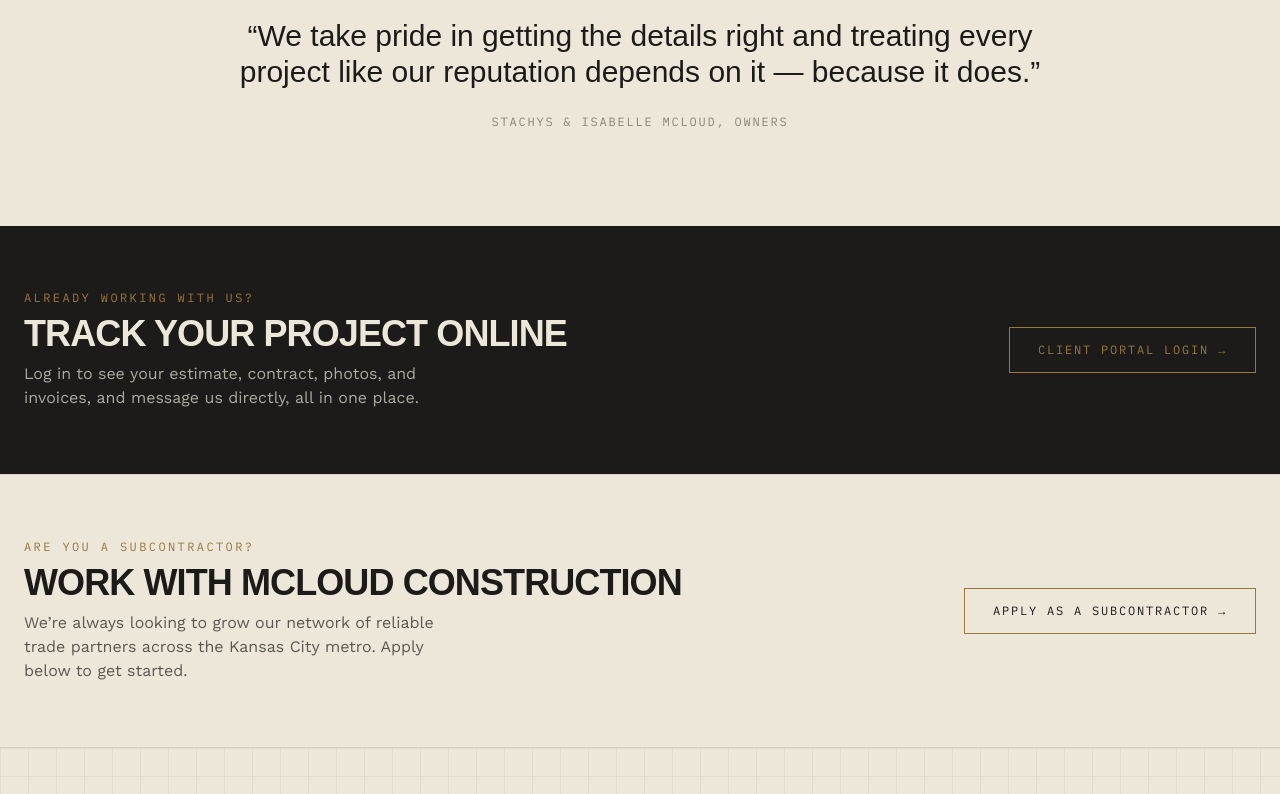
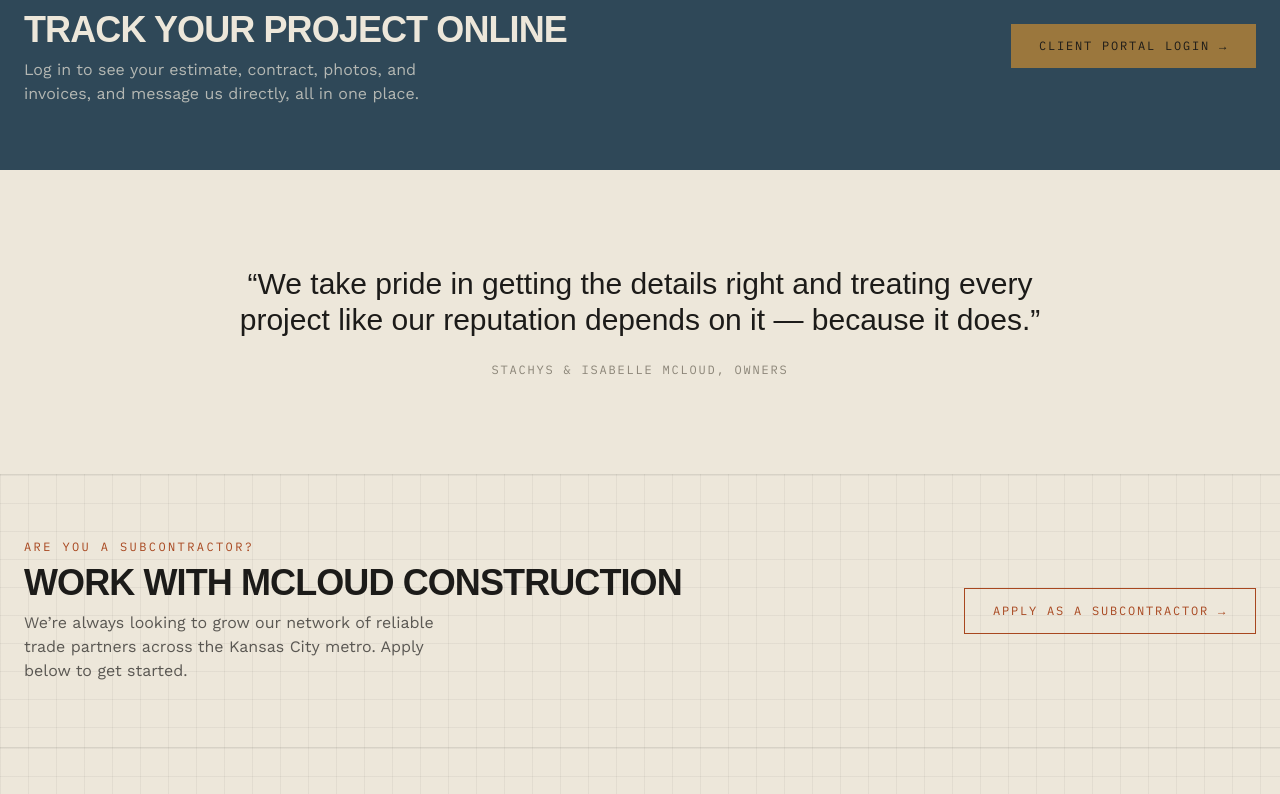
Before and after one commit to McLoudConstruction/McLoud-Website, a Next.js app: page / in a window 1280 px wide. Shown: the part 2666-3460 px from the top of the page. Built offline with nearby package versions, Linux system fonts and the light colour scheme; a web font is replaced by a local one.

Commit message:
Add files via upload

```diff
--- a/app/page.js
+++ b/app/page.js
@@ -99,19 +99,8 @@ export default function Home() {
         </div>
       </section>
 
-      {/* Why homeowners choose us */}
-      <section className="mx-auto max-w-4xl px-6 py-24 text-center">
-        <p className="font-display text-2xl font-medium leading-snug text-ink md:text-3xl">
-          &ldquo;We take pride in getting the details right and treating every project like our
-          reputation depends on it &mdash; because it does.&rdquo;
-        </p>
-        <div className="mt-6 font-mono text-xs uppercase tracking-[0.15em] text-concrete">
-          Stachys &amp; Isabelle McLoud, Owners
-        </div>
-      </section>
-
       {/* Existing clients */}
-      <section className="bg-ink text-paper">
+      <section className="bg-blueprint text-paper">
         <div className="mx-auto flex max-w-7xl flex-col items-center gap-6 px-6 py-16 text-center md:flex-row md:justify-between md:text-left">
           <div>
             <div className="font-mono text-xs uppercase tracking-[0.2em] text-brass">Already Working With Us?</div>
@@ -124,18 +113,29 @@ export default function Home() {
           </div>
           <a
             href="https://jobs.mcloudconstruction.com/customerportal"
-            className="shrink-0 border border-brass px-7 py-3.5 font-mono text-xs uppercase tracking-[0.15em] text-brass transition-colors hover:bg-brass hover:text-ink"
+            className="shrink-0 bg-brass px-7 py-3.5 font-mono text-xs uppercase tracking-[0.15em] text-ink transition-opacity hover:opacity-90"
           >
             Client Portal Login →
           </a>
         </div>
       </section>
 
+      {/* Why homeowners choose us */}
+      <section className="mx-auto max-w-4xl px-6 py-24 text-center">
+        <p className="font-display text-2xl font-medium leading-snug text-ink md:text-3xl">
+          &ldquo;We take pride in getting the details right and treating every project like our
+          reputation depends on it &mdash; because it does.&rdquo;
+        </p>
+        <div className="mt-6 font-mono text-xs uppercase tracking-[0.15em] text-concrete">
+          Stachys &amp; Isabelle McLoud, Owners
+        </div>
+      </section>
+
       {/* Subcontractors */}
-      <section className="border-t border-ink/10 bg-paper">
+      <section className="grid-paper border-t border-ink/10 bg-paper">
         <div className="mx-auto flex max-w-7xl flex-col items-center gap-6 px-6 py-16 text-center md:flex-row md:justify-between md:text-left">
           <div>
-            <div className="font-mono text-xs uppercase tracking-[0.2em] text-brass">Are You a Subcontractor?</div>
+            <div className="font-mono text-xs uppercase tracking-[0.2em] text-rust">Are You a Subcontractor?</div>
             <h2 className="mt-2 font-display text-3xl font-extrabold uppercase tracking-tight text-ink md:text-4xl">
               Work With McLoud Construction
             </h2>
@@ -145,7 +145,7 @@ export default function Home() {
           </div>
           <a
             href="https://jobs.mcloudconstruction.com/subcontractor-apply"
-            className="shrink-0 border border-brass px-7 py-3.5 font-mono text-xs uppercase tracking-[0.15em] text-ink transition-colors hover:bg-brass"
+            className="shrink-0 border border-rust px-7 py-3.5 font-mono text-xs uppercase tracking-[0.15em] text-rust transition-colors hover:bg-rust hover:text-paper"
           >
             Apply as a Subcontractor →
           </a>
```
